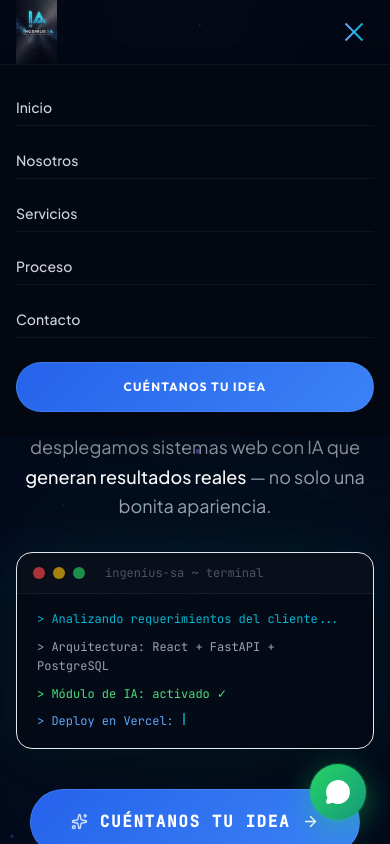
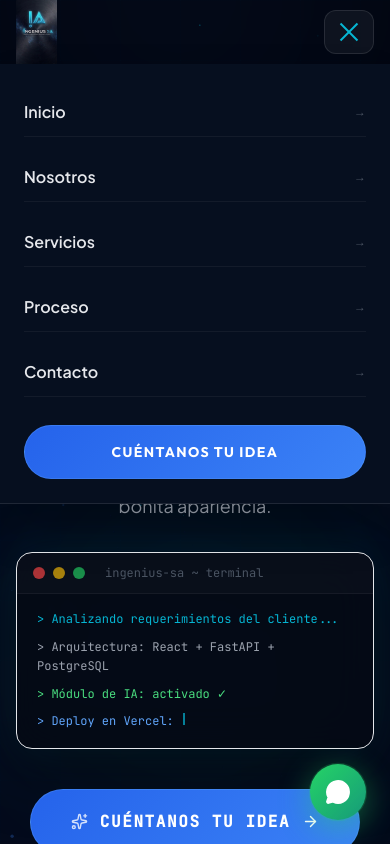
Before and after one commit to Saul1301/ingenius-sa, a React (Vite) app: page / in a window 390 px wide. Both pictures are taken after a click on the button 354 px from the left and 32 px from the top of the page. Shown: the top 844 px of the page. Built offline with nearby package versions, Linux system fonts and the light colour scheme.

Commit message:
fix(mobile): use native anchor tags with reliable smooth scrolling for mobile menu

```diff
--- a/src/components/Navbar.jsx
+++ b/src/components/Navbar.jsx
@@ -17,19 +17,30 @@ export default function Navbar() {
 
   useEffect(() => {
     const onScroll = () => setScrolled(window.scrollY > 50);
-    window.addEventListener('scroll', onScroll);
+    window.addEventListener('scroll', onScroll, { passive: true });
     return () => window.removeEventListener('scroll', onScroll);
   }, []);
 
-  const handleNav = (href) => {
+  const scrollToSection = (e, href) => {
+    if (e) e.preventDefault();
     setMobileOpen(false);
-    setTimeout(() => {
-      const el = document.querySelector(href);
-      if (el) {
-        const top = el.getBoundingClientRect().top + window.pageYOffset - 70;
-        window.scrollTo({ top, behavior: 'smooth' });
-      }
-    }, 150);
+
+    // Fallback directo por ID
+    const targetId = href.replace('#', '');
+    const element = document.getElementById(targetId);
+
+    if (element) {
+      const navHeight = 70;
+      const elementPosition = element.getBoundingClientRect().top;
+      const offsetPosition = elementPosition + window.pageYOffset - navHeight;
+
+      window.scrollTo({
+        top: offsetPosition,
+        behavior: 'smooth'
+      });
+    } else {
+      window.location.hash = href;
+    }
   };
 
   return (
@@ -39,95 +50,82 @@ export default function Navbar() {
       transition={{ duration: 0.8, ease: 'easeOut' }}
       className={`fixed top-0 left-0 right-0 z-50 transition-all duration-500 ${
         scrolled
-          ? 'glass-card border-b border-white/5 shadow-2xl'
+          ? 'glass-card border-b border-white/5 shadow-2xl bg-[#030712]/90 backdrop-blur-md'
           : 'bg-transparent'
       }`}
     >
       <div className="max-w-7xl mx-auto px-4 sm:px-6 lg:px-8">
         <div className="flex items-center justify-between h-16 lg:h-20">
           {/* Logo */}
-          <motion.a
+          <a
             href="#hero"
-            onClick={(e) => { e.preventDefault(); handleNav('#hero'); }}
-            whileHover={{ scale: 1.03 }}
+            onClick={(e) => scrollToSection(e, '#hero')}
             className="flex items-center"
           >
             <LogoWithText />
-          </motion.a>
+          </a>
 
           {/* Desktop Links */}
           <div className="hidden lg:flex items-center gap-8">
             {navLinks.map((link, i) => (
-              <motion.button
+              <a
                 key={link.href}
-                initial={{ opacity: 0, y: -10 }}
-                animate={{ opacity: 1, y: 0 }}
-                transition={{ delay: 0.1 * i + 0.3 }}
-                onClick={() => handleNav(link.href)}
-                className="relative text-sm font-body font-medium text-gray-300 hover:text-white transition-colors duration-200 group"
+                href={link.href}
+                onClick={(e) => scrollToSection(e, link.href)}
+                className="relative text-sm font-body font-medium text-gray-300 hover:text-white transition-colors duration-200 group py-2"
               >
                 <CipherText text={link.label} delay={1000 + (i * 100)} />
                 <span className="absolute -bottom-1 left-0 w-0 h-px bg-gradient-to-r from-brand-gold to-brand-cyan group-hover:w-full transition-all duration-300" />
-              </motion.button>
+              </a>
             ))}
           </div>
 
           {/* CTA Button */}
-          <motion.button
-            initial={{ opacity: 0, x: 20 }}
-            animate={{ opacity: 1, x: 0 }}
-            transition={{ delay: 0.6 }}
-            whileHover={{ scale: 1.05 }}
-            whileTap={{ scale: 0.95 }}
-            onClick={() => handleNav('#contact')}
+          <button
+            onClick={(e) => scrollToSection(e, '#contact')}
             className="hidden lg:block btn-primary text-xs"
           >
             Cuéntanos tu Idea
-          </motion.button>
+          </button>
 
           {/* Mobile Hamburger */}
           <button
-            className="lg:hidden flex flex-col gap-1.5 p-2"
+            type="button"
+            className="lg:hidden flex flex-col gap-1.5 p-3 rounded-xl bg-white/5 border border-white/10 text-white focus:outline-none"
             onClick={() => setMobileOpen(!mobileOpen)}
             aria-label="Toggle menu"
           >
-            {[0, 1, 2].map(i => (
-              <motion.span
-                key={i}
-                animate={{
-                  rotate: mobileOpen && i === 0 ? 45 : mobileOpen && i === 2 ? -45 : 0,
-                  y: mobileOpen && i === 0 ? 8 : mobileOpen && i === 2 ? -8 : 0,
-                  opacity: mobileOpen && i === 1 ? 0 : 1,
-                }}
-                className="block w-6 h-0.5 bg-gradient-to-r from-brand-gold to-brand-cyan origin-center"
-              />
-            ))}
+            <span className={`block w-6 h-0.5 bg-brand-cyan transition-all duration-300 ${mobileOpen ? 'rotate-45 translate-y-2' : ''}`} />
+            <span className={`block w-6 h-0.5 bg-brand-gold transition-all duration-300 ${mobileOpen ? 'opacity-0' : ''}`} />
+            <span className={`block w-6 h-0.5 bg-brand-cyan transition-all duration-300 ${mobileOpen ? '-rotate-45 -translate-y-2' : ''}`} />
           </button>
         </div>
       </div>
 
-      {/* Mobile Menu */}
+      {/* Mobile Menu Dropdown */}
       <AnimatePresence>
         {mobileOpen && (
           <motion.div
             initial={{ opacity: 0, height: 0 }}
             animate={{ opacity: 1, height: 'auto' }}
             exit={{ opacity: 0, height: 0 }}
-            className="lg:hidden bg-brand-dark shadow-2xl border-t border-white/5 relative z-50"
+            className="lg:hidden bg-[#060F1F] shadow-2xl border-b border-white/10 relative z-50 overflow-hidden"
           >
-            <div className="px-4 py-6 flex flex-col gap-4">
+            <div className="px-6 py-6 flex flex-col gap-4">
               {navLinks.map((link) => (
-                <button
+                <a
                   key={link.href}
-                  onClick={() => handleNav(link.href)}
-                  className="text-left text-sm font-medium text-gray-300 hover:text-brand-cyan transition-colors py-2 border-b border-white/5"
+                  href={link.href}
+                  onClick={(e) => scrollToSection(e, link.href)}
+                  className="text-left text-base font-semibold text-gray-200 hover:text-brand-cyan transition-colors py-3 border-b border-white/5 flex items-center justify-between"
                 >
-                  {link.label}
-                </button>
+                  <span>{link.label}</span>
+                  <span className="text-gray-600 text-xs">→</span>
+                </a>
               ))}
               <button
-                onClick={() => handleNav('#contact')}
-                className="btn-primary text-xs mt-2"
+                onClick={(e) => scrollToSection(e, '#contact')}
+                className="btn-primary text-sm mt-3 w-full py-4 text-center font-bold"
               >
                 Cuéntanos tu Idea
               </button>
```
